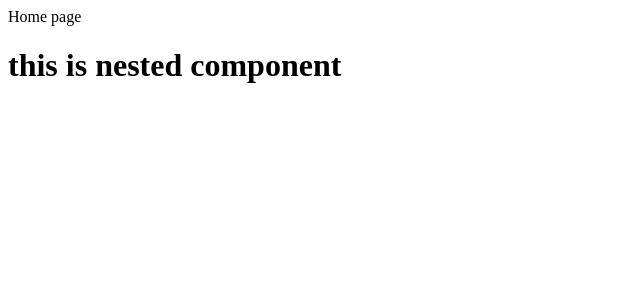
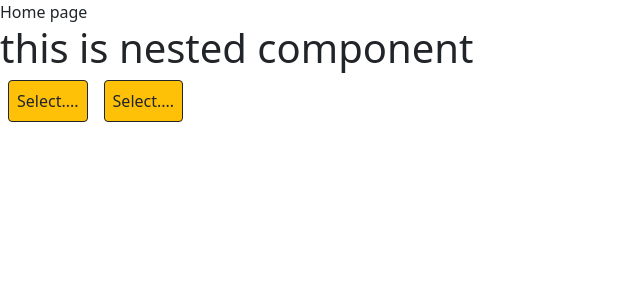
Before and after one commit to TAHiRLI/tripshare-react-typescript, a React (Create React App) app in the folder my-app/: page /home in a window 1280 px wide. Shown: the top 300 px of the page, without its empty margins (0-640 px from the left). Built offline with nearby package versions, Linux system fonts and the light colour scheme.

Commit message:
basic dropdown element created closes #9

```diff
--- a/my-app/package.json
+++ b/my-app/package.json
@@ -11,7 +11,9 @@
     "@types/react": "^18.2.6",
     "@types/react-dom": "^18.2.4",
     "axios": "^1.4.0",
+    "bootstrap": "^5.0.0",
     "react": "^18.2.0",
+    "react-bootstrap": "^2.7.4",
     "react-dom": "^18.2.0",
     "react-router-dom": "^5.0.0",
     "react-scripts": "5.0.1",
--- a/my-app/src/App.css
+++ b/my-app/src/App.css
@@ -1,3 +1,5 @@
+
+
 .App {
   text-align: center;
 }
@@ -37,3 +39,10 @@
     transform: rotate(360deg);
   }
 }
+
+.select{
+  height: min-content;
+}
+.pointer{
+  cursor: pointer;
+}
--- a/my-app/src/App.tsx
+++ b/my-app/src/App.tsx
@@ -1,6 +1,6 @@
 import React from 'react';
 import Router from './pages/router';
-
+import './App.css';
 
 const App: React.FC = ()=>  {
 
@@ -8,7 +8,6 @@ const App: React.FC = ()=>  {
   return (
     <>
      <Router/>
-    <div className='privateRoute'></div>
     </>
   );
 }
--- /dev/null
+++ b/my-app/src/components/Dropdown/index.tsx
@@ -0,0 +1,62 @@
+import React, { FC } from 'react'
+import { DropdownOption, PropsSetting } from './types';
+
+
+
+
+
+
+const Dropdown:FC<PropsSetting> = ({options,selection, handleChange})=> {
+
+    const [isOpen, setIsOpen] = React.useState(false);
+
+    const handleOptionClick =(item:DropdownOption)=>{
+        console.log(item.label)
+        setIsOpen((isOpen)=> !isOpen)
+
+        handleChange(item)
+    }
+
+    const handleClick=()=>{
+        setIsOpen(!isOpen)
+    }
+
+
+   let divEl = React.useRef<HTMLDivElement|null>(null);
+
+    React.useEffect(()=>{
+        const handleBodyClick = (e)=>{
+
+            if( !(divEl.current != null && divEl.current.contains(e.target)) ){
+                setIsOpen(false)
+            }
+
+        }
+        document.body.addEventListener("click",handleBodyClick,true)
+
+     return ()=>{
+        document.body.removeEventListener("click", handleBodyClick)
+     }
+
+    },[])
+
+
+
+    const renderedOptions = options.map((item:DropdownOption,i)=>{
+        return <div key={i} onClick={()=>handleOptionClick(item)}  className='pointer bg-danger my-2'  >{item.label}</div>
+    })
+
+
+    let content = "Select....";
+    if(selection){
+        content = selection.label
+    }
+  return (
+    <div className='p-2 bg-warning border border-dark mx-2 rounded select' ref={divEl}>
+        <div onClick={()=>handleClick()}  className='pointer' >{content}</div>
+        {isOpen && renderedOptions}
+    </div>
+  )
+}
+
+export default Dropdown
--- /dev/null
+++ b/my-app/src/components/Dropdown/types.ts
@@ -0,0 +1,9 @@
+export interface PropsSetting {
+    options:Array<DropdownOption>,
+    selection?:DropdownOption,
+    handleChange:Function
+}
+export interface DropdownOption{
+    label:string,
+    value:any,
+}
--- a/my-app/src/index.tsx
+++ b/my-app/src/index.tsx
@@ -10,13 +10,13 @@ const root = ReactDOM.createRoot(
   document.getElementById("root") as HTMLElement
 );
 root.render(
-  <React.StrictMode>
+  <>
     <Router>
       <Switch>
         <App />
       </Switch>
     </Router>
-  </React.StrictMode>
+  </>
 );
 
 // If you want to start measuring performance in your app, pass a function
--- a/my-app/src/pages/Home/index.tsx
+++ b/my-app/src/pages/Home/index.tsx
@@ -1,11 +1,27 @@
 import React from 'react'
+import Dropdown from '../../components/Dropdown';
+import { DropdownOption } from '../../components/Dropdown/types';
 
+import 'bootstrap/dist/css/bootstrap.min.css';
 
  interface PropsSetting{
     content?:JSX.Element;
   }
 
-const Home:React.FC<PropsSetting> = (props:PropsSetting)=> {
+const options =[
+  {label:"red", value:"red"},
+  {label:"blue", value:"red"},
+  {label:"green", value:"red"},
+  {label:"yellow", value:"red"}
+]
+
+const Home:React.FC<PropsSetting> = (props)=> {
+
+  const [selection, setSelection] = React.useState<DropdownOption | undefined>();
+  const handleSelect =(option:DropdownOption)=>{
+    setSelection(option);
+  }
+
 
   return (
     <div>Home page
@@ -13,6 +29,12 @@ const Home:React.FC<PropsSetting> = (props:PropsSetting)=> {
         <h1>this is nested component</h1>
       {props.content}
 
+
+      <div className='d-flex'>
+
+      <Dropdown options={options} selection={selection} handleChange={handleSelect}/>
+      <Dropdown options={options} selection={selection} handleChange={handleSelect}/>
+      </div>
       </div>
     </div>
   )
--- a/my-app/src/pages/pagesData.tsx
+++ b/my-app/src/pages/pagesData.tsx
@@ -1,3 +1,4 @@
+import Dropdown from "../components/Dropdown";
 import { routerType } from "../types/router.types";
 import About from "./About";
 import Home from "./Home";
--- a/my-app/src/react-app-env.d.ts
+++ /dev/null
@@ -1 +0,0 @@
-/// <reference types="react-scripts" />
--- a/my-app/tsconfig.json
+++ b/my-app/tsconfig.json
@@ -6,6 +6,7 @@
       "dom.iterable",
       "esnext"
     ],
+    "noImplicitAny": false,
     "allowJs": true,
     "skipLibCheck": true,
     "esModuleInterop": true,
```
Also changed, not shown: 2 other files (tests, documents, lock files or other folders).
